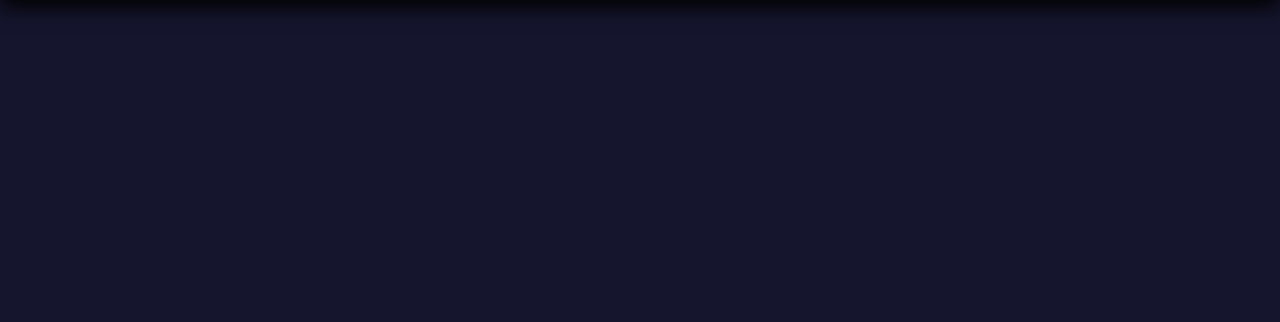
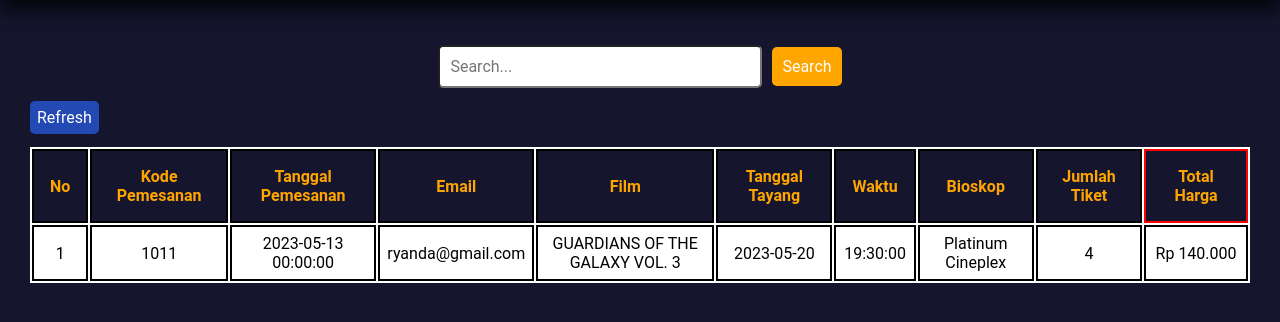
Before and after one commit to B1-Kelompok6/project-akhir-web, a PHP site: page /riwayat_pembelian.php in a window 1280 px wide. Shown: the part 100-422 px from the top of the page. Run offline with PHP 8.4, Linux system fonts and the light colour scheme; a user stored in the database is signed in; data comes from the database, SQL or seed files in the repository.

Commit message:
menambahkan tampilan riwayat pemesanan pada staff page serta searchingnya dan juga style

```diff
--- a/crud_user.php
+++ b/crud_user.php
@@ -68,8 +68,8 @@ if (!$result) {
           </div>
         </form>
         <div class ="tes">
-        <a href="crud_user/create.php" class="btn-primary">Add Data</a>
-        <a href="crud_user.php" class=btn-secondary>Refresh</a>
+          <a href="crud_user/create.php" class="btn-primary">Add Data</a>
+          <a href="crud_user.php" class=btn-secondary>Refresh</a>
         </div>
         <table class="tabel">
             <thead>
--- a/detail_page.php
+++ b/detail_page.php
@@ -90,7 +90,7 @@ mysqli_close($conn);
                 if ($data['status_film'] == 'playing') {?>
                     <p><b>Sinopsis:</b> <?php echo $data['sinopsis']; ?></p><br>
                     <p><b>Tanggal tayang:</b> <?php echo $data['jadwal_tayang']; ?></p>
-                    <p><b>Waktu tayang:</b> <?php echo $data['waktu']; ?> WITA</p>
+                    <p><b>Waktu tayang:</b> <?php echo $data['waktu']; ?>:00</p>
                     <p><b>Harga tiket:</b> Rp <?php echo number_format($data['harga_tiket'], 0 , ',', '.'); ?></p>
                     <p><b>Durasi:</b> <?php echo $data['durasi']; ?> Menit</p>
                     <div class="detail-btn-container">
@@ -103,7 +103,7 @@ mysqli_close($conn);
                     <p><b>Sinopsis:</b> <?php echo $data['sinopsis']; ?></p><br>
                     <p><b>Tanggal tayang:</b> -</p>
                     <p><b>Waktu tayang:</b> -</p>
-                    <p><b>Harga tiket:</b> Rp -,</p>
+                    <p><b>Harga tiket:</b> -</p>
                     <p><b>Durasi:</b> <?php echo $data['durasi']; ?> Menit</p>
                     <div class="detail-btn-container">
                         <button class="detail-btn buy-btn2">Review</button>
--- a/invoice.php
+++ b/invoice.php
@@ -9,7 +9,7 @@ $query_invoice = mysqli_query($conn, "SELECT * FROM riwayat_pemesanan WHERE id_u
 <!DOCTYPE html>
 <html>
 <head>
-	<title>Invoice Pembelian Tiket Bioskop Online</title>
+	<title>Invoice</title>
     <link rel="stylesheet" type="text/css" href="style/inv.css">
 	<style type="text/css">
 
@@ -17,7 +17,7 @@ $query_invoice = mysqli_query($conn, "SELECT * FROM riwayat_pemesanan WHERE id_u
 </head>
 <body>
 	<div class="container2">
-		<h1>Invoice Pembelian Tiket Bioskop Online</h1>
+		<h1>INVOICE</h1>
 		<?php
 		if(mysqli_num_rows($query_invoice) > 0){
 			$data_invoice = mysqli_fetch_array($query_invoice);
--- a/riwayat_pembelian.php
+++ b/riwayat_pembelian.php
@@ -6,16 +6,19 @@ if(!isset($_SESSION['email']) || ($_SESSION['role'] != 'staff')){
   exit();
 }
 
-// cek apakah parameter sort di-set
+$query = "SELECT * FROM riwayat_pemesanan";
+
+if (isset($_GET['search'])) {
+  $search = mysqli_real_escape_string($conn, $_GET['search']);
+  $query .= " WHERE email_pemesan LIKE '%$search%' OR id_pemesanan LIKE '%$search%'";
+}
+
 if (isset($_GET['sort'])) {
-  // jika parameter sort di-set, ambil nilai sort
-  $sort = $_GET['sort'];
-
-  // buat query SQL dengan perintah ORDER BY sesuai dengan nilai sort
-  $query = "SELECT * FROM user ORDER BY $sort";
-} else {
-  // jika parameter sort tidak di-set, tampilkan data tanpa pengurutan
-  $query = "SELECT * FROM user";
+  $valid_columns = array('tanggal_tayang');
+  $sort = mysqli_real_escape_string($conn, $_GET['sort']);
+  if (in_array($sort, $valid_columns)) {
+    $query .= " ORDER BY $sort";
+  }
 }
 
 $result = mysqli_query($conn, $query);
@@ -28,7 +31,7 @@ $result = mysqli_query($conn, $query);
     <meta http-equiv="X-UA-Compatible" content="IE=edge">
     <meta name="viewport" content="width=device-width, initial-scale=1.0">
     <link rel="stylesheet" href="style/style.css">
-    <!-- <link rel="stylesheet" href="crud_user/crud_user.css"> -->
+    <link rel="stylesheet" href="style/crud.css">
     <title>Riwayat Pembelian</title>
 </head>
 <body>
@@ -44,4 +47,52 @@ $result = mysqli_query($conn, $query);
               <li><a href="logout.php">Logout</a></li>
             </ul>
         </nav>
+        <div class="table-riwayat">
+          <form method="GET" action="">
+            <div class="search-container">
+              <input type="text" name="search" placeholder="Search..." class="search-input">
+              <button type="submit" class="search-button">Search</button>
+            </div>
+          </form>
+          <div class ="tes">
+            <a href="riwayat_pembelian.php" class=btn-secondary>Refresh</a>
+          </div>
+          <table>
+              <thead>
+              <tr class="table-judul">
+                <th>No</th>
+                <th>Kode Pemesanan</th>
+                <th>Tanggal Pemesanan</th>
+                <th>Email</th>
+                <th>Film</th>
+                <th>Tanggal Tayang</th>
+                <th>Waktu</th>
+                <th>Bioskop</th>
+                <th>Jumlah Tiket</th>
+                <th class="thh">Total Harga</th>
+              </tr>
+              </thead>
+              <?php
+                $i=1;
+                while($row = mysqli_fetch_assoc($result)){
+              ?>
+              <tr class ="isi">
+                  <td><?php echo $i?></td>
+                  <td><?php echo $row['id_pemesanan']?></td>
+                  <td><?php echo $row['tgl_pemesanan']?></td>
+                  <td><?php echo $row['email_pemesan']?></td>
+                  <td><?php echo $row['film']?></td>
+                  <td><?php echo $row['tanggal_tayang']?></td>
+                  <td><?php echo $row['waktu']?></td>
+                  <td><?php echo $row['bioskop']?></td>
+                  <td><?php echo $row['jumlah_tiket']?></td>
+                  <td>Rp <?php echo number_format($row['total_harga'], 0, ',', '.'); ?></td>
+              </tr>
+              <?php
+              $i++;
+              }
+              ?>
+          </table>
+          <br>
+        </div>
     </div>
--- a/style/inv.css
+++ b/style/inv.css
@@ -44,11 +44,12 @@ th, td {
 }
 
 td{
+	padding-left: 20px !important;
 	width: 70%;
 }
 
 th {
-	background-color: #f0f0f0;
+	background-color: #dfdfdf;
 	font-weight: bold;
 }
 
--- a/style/style.css
+++ b/style/style.css
@@ -448,3 +448,28 @@ h1 {
 .body-detail{
     background-color: white;
 }
+
+.table-tiket{
+    /* border: 5px solid red; */
+    margin-top: 120px !important;
+}
+
+.table-user{
+    margin-top: 120px !important;
+}
+
+.table-riwayat{
+    margin-top: 120px !important;
+    margin-left: 30px;
+    margin-right: 30px;
+}
+
+.table-riwayat td{
+    padding: 7px;
+}
+
+.thh{
+    border: 2px solid red !important;
+    padding-left: 20px !important;
+    padding-right: 20px !important;
+}
```
Also changed, not shown: crud_tiket.php (+24 -3 lines), style/tes.css (indentation only).
